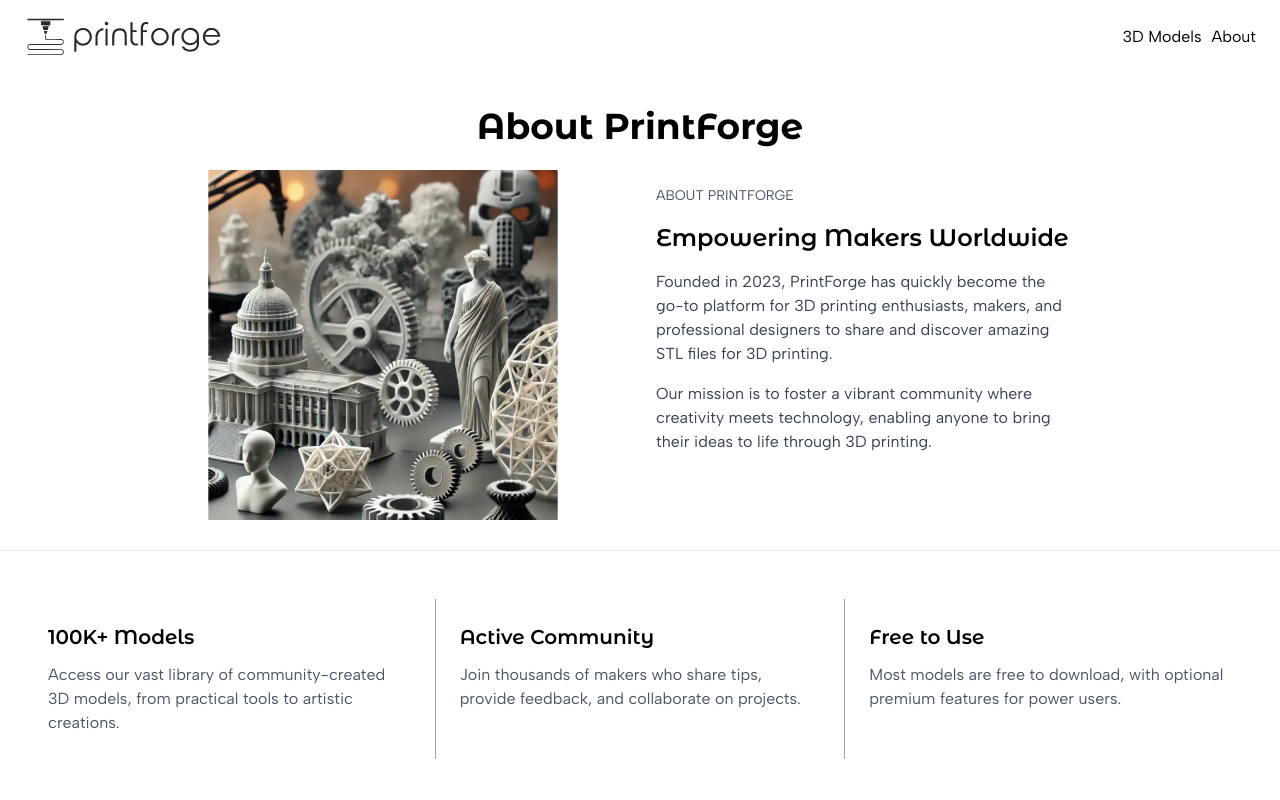
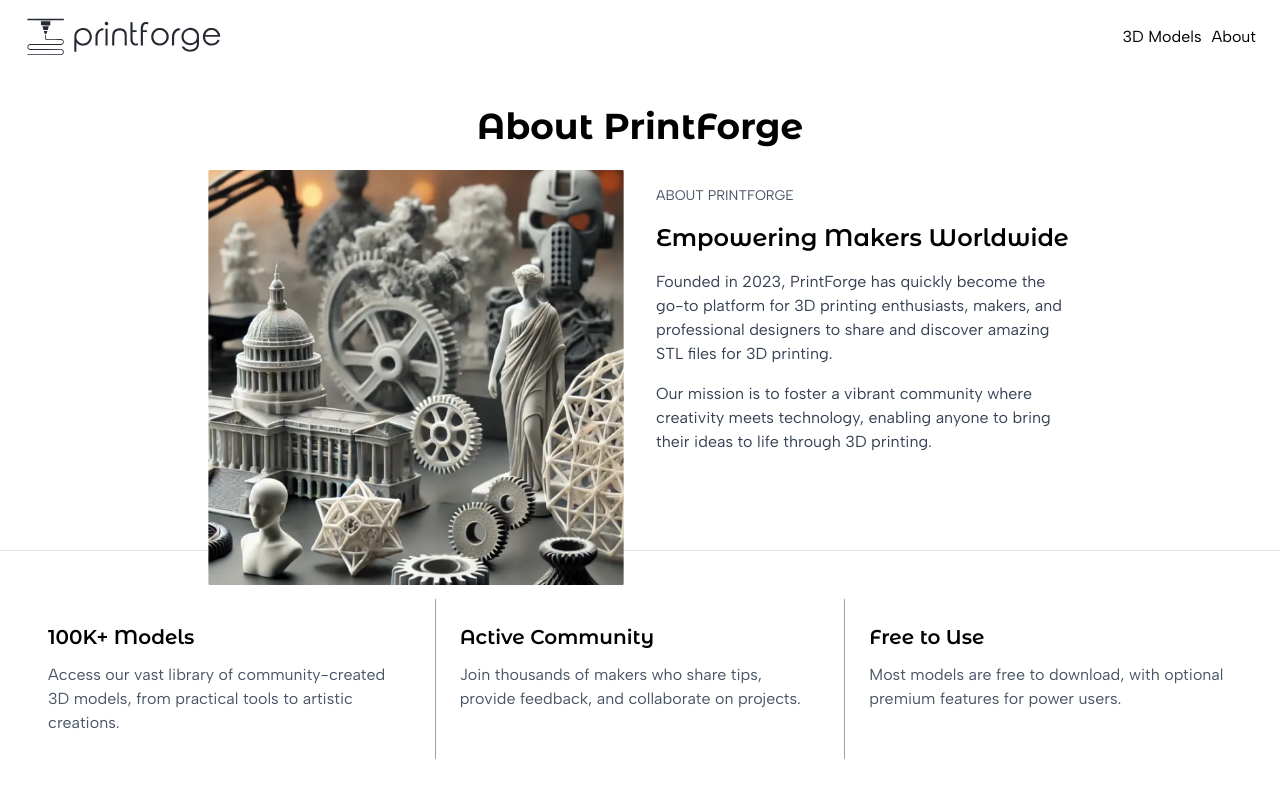
Before and after one commit to BugHunter-SN/print-forge, a Next.js app: page /about in a window 1280 px wide. Shown: the top 800 px of the page. Built offline with nearby package versions, Linux system fonts and the light colour scheme.

Commit message:
feat: removed the relative import from all images and use the import alias

```diff
--- a/app/about/page.tsx
+++ b/app/about/page.tsx
@@ -1,5 +1,5 @@
 import Image from "next/image";
-import HeroImageSquare from "../../public/hero-image-square.png"
+import HeroImageSquare from "@/public/hero-image-square.png"
 
 export default function AboutPage() {
     return (
@@ -14,7 +14,7 @@ export default function AboutPage() {
                         <Image
                             src={HeroImageSquare}
                             alt="PrintForge Community - A group of makers collaborating on 3D printing projects"
-                            width="350"
+                            width={742}
                          />
                     </div>
                     <div>
--- a/app/components/header.tsx
+++ b/app/components/header.tsx
@@ -1,7 +1,7 @@
 import Link from 'next/link'
 import Image from 'next/image'
-import DesktopLogo from '../../public/printforge-logo.svg'
-import MobileLogo from '../../public/pringforge-logo-icon.svg'
+import DesktopLogo from '@/public/printforge-logo.svg'
+import MobileLogo from '@/public/pringforge-logo-icon.svg'
 
 export default function Header() {
   return (
--- a/app/page.tsx
+++ b/app/page.tsx
@@ -1,5 +1,5 @@
 import Image from "next/image"
-import HeroImage from '../public/hero-image.png'
+import HeroImage from '@/public/hero-image.png'
 import Button from "./components/button"
 export default function Home() {
   return (
```
